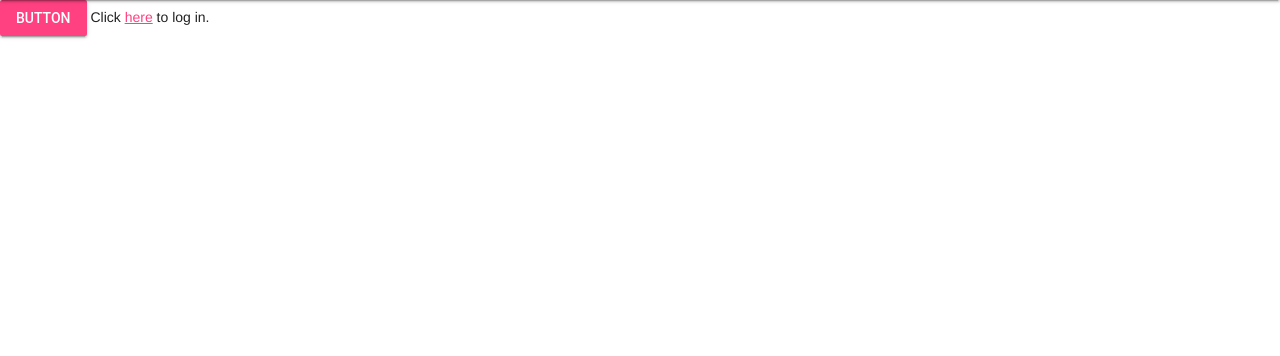
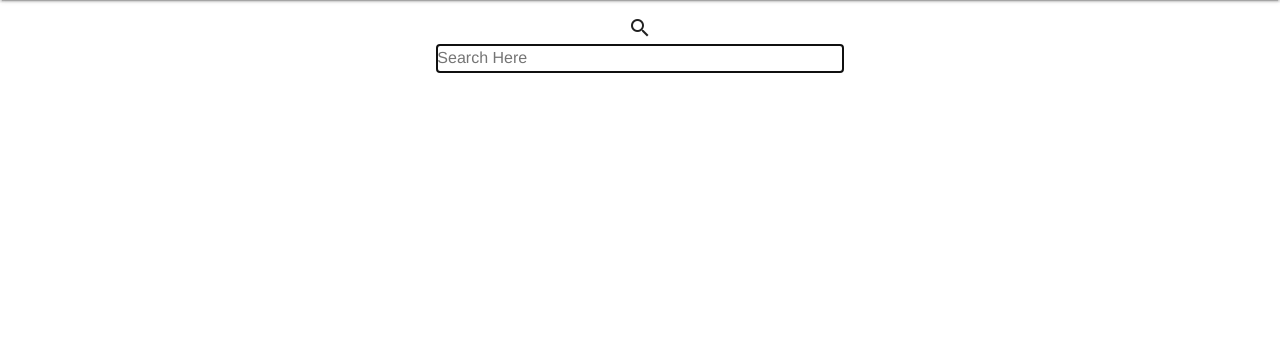
Before and after one commit to arthurmde/hackathon-ime-2017, a Flask app: template templates/home.html in a window 1280 px wide. Shown: the part 64-420 px from the top of the page. Run offline with Flask 2, Linux system fonts and the light colour scheme; the template is opened without the code that fills it, so the values that code supplies are empty; parts of the project's set-up code (start-up, migrations or seed data) failed here and were passed over.

Commit message:
Add search

```diff
--- a/server.py
+++ b/server.py
@@ -26,6 +26,11 @@ def home():
     session['state'] = auth.state
 
     return render_template('home.html', login_url=(auth.get_login_url()))
+
+
+@app.route('/search')
+def search():
+    query = request.args('search')
 
 
 @app.route('/oauth')
--- a/templates/home.html
+++ b/templates/home.html
@@ -1,10 +1,21 @@
 {% extends "layout.html" %}
 {% block body %}
-<body>
-  <button class="mdl-button mdl-js-button mdl-button--raised mdl-js-ripple-effect mdl-button--accent">
-    Button
-  </button>
+<div class="mdl-grid">
+	<div class="mdl-layout-spacer"></div>
+	<div class="mdl-cell mdl-cell--4-col mdh-expandable-search mdl-typography--text-center">
+		<i class="material-icons">search</i>
+		<form action="{{ url_for('search') }}" method="get" id="search-form">
+			<input class="mdl-textfield__input" name="search" placeholder="Search Here" autocomplete="on" autofocus="autofocus" type="text" size="1">
+		</form>
+	</div>
+	<div class="mdl-layout-spacer"></div>
+</div>
 
-  Click <a href="{{login_url}}">here</a> to log in.
-</body>
+
+<ul class="demo-list-two mdl-list" id="trips">
+	<div class="page">
+	</div>
+</ul>
+
+
 {% endblock %}
```
